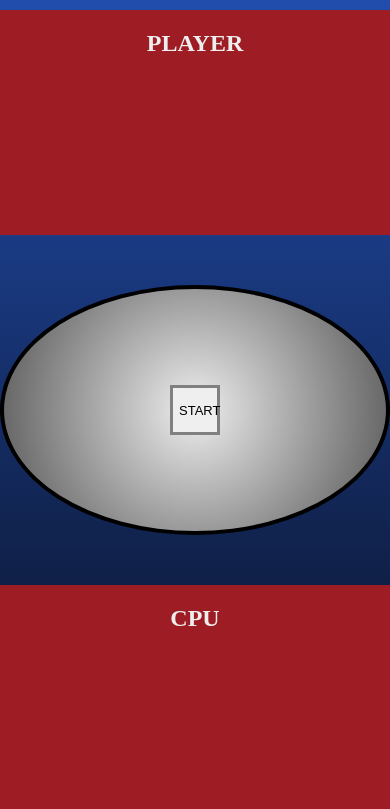
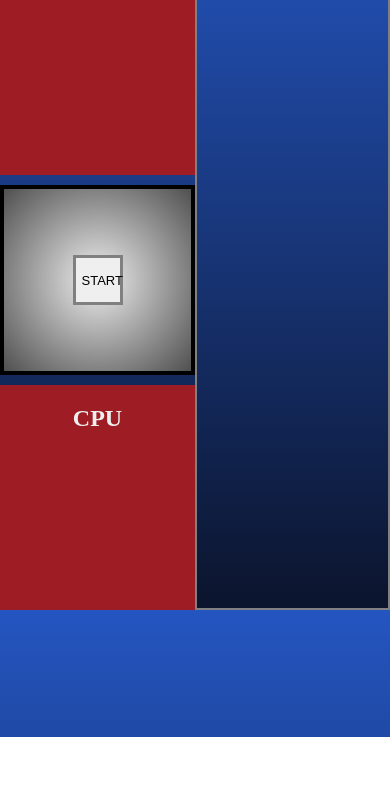
Before and after one commit to MauriMoiti/Bingo, a website with bundled scripts: page index.html in a window 390 px wide. Shown: the part 107-916 px from the top of the page. After the commit the page ends 844 px from the top, so only its background shows below. Built offline with nearby package versions, Linux system fonts and the light colour scheme.

Commit message:
responsive mejorado

```diff
--- a/index.html
+++ b/index.html
@@ -39,9 +39,6 @@
                 </ul>
             </div>
         </section>
-        <section>
-            <div class="container-numbers"></div>
-        </section>
         <section class="container-result">
             <div class="container-result-30">
             </div>
--- a/main.css
+++ b/main.css
@@ -136,20 +136,61 @@ padding: 20px 0px 0px 0px;
     align-items: center;
     background-color: #eeeeee;
 }
-@media only screen and (max-width: 768px) {
+@media only screen and (max-width: 950px) {
+    html {
+        height: auto;
+    }
+    .container-header {
+        padding: 10px;
+    }
+    .container-main {
+        display: flex;
+    }
 
     .section-content {
+        width: 50%;
         flex-direction: column;
+        justify-content: start;
+        align-items: start;
+        gap: 10px;
+        margin: 0px;
     }
+    .number-row-1, .number-row-2, .number-row-3 {
+        height: 20px;
+        width: 20px;
+    }
+    .container-bombo {
+        border-radius: 0%;
+        height: 190px;
+        width: 100%;
+        -webkit-border-radius: 0%;
+        -moz-border-radius: 0%;
+        -ms-border-radius: 0%;
+        -o-border-radius: 0%;
+}
 
-    .container-player, .container-cpu, .container-bombo {
+    .container-player, .container-cpu{
         width: 100%;
-        margin-bottom: 20px;
     }
 
     .container-result {
+        height: 660px;
+        width: 50%;
+        margin: 0px;
+        padding: 10px;
+        gap: 0px;
+    }
+    .container-result-30, .container-result-60, .container-result-90 {
         width: 100%;
-        margin: 20px 0;
+        flex-direction: row;
+        flex-wrap: wrap;
+        align-items: start;
+        gap: 5px;
+    }
+    .number-result {
+        height: 20px;
+        width: 20px;
+        padding: 12px;
     }
 
     .bombo-square {
```
